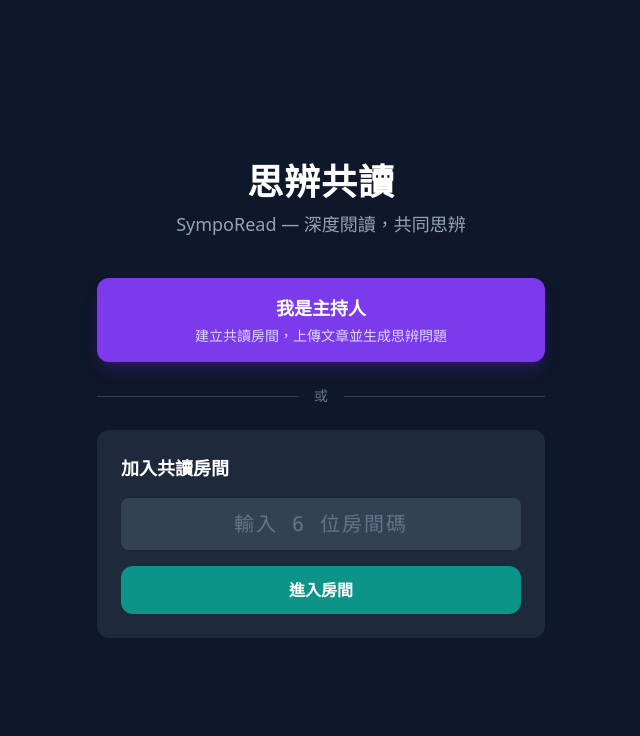
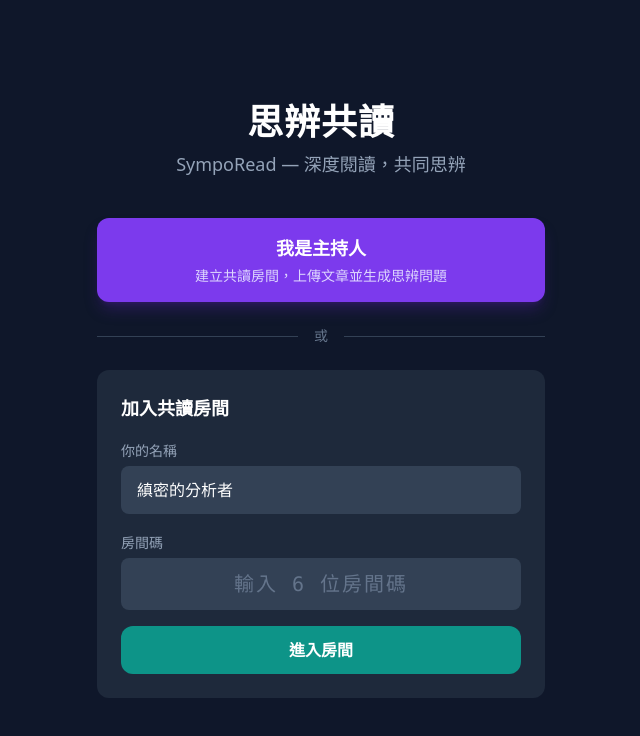
Before and after one commit to WilliamHuang1124/WilliamClaude, a React (Vite) app: page / in a window 1280 px wide. Shown: the top 736 px of the page, without its empty margins (319-959 px from the left). Built offline with nearby package versions, Linux system fonts and the light colour scheme.

Commit message:
fix: add name input to Landing join form

```diff
--- a/src/components/Landing.jsx
+++ b/src/components/Landing.jsx
@@ -1,17 +1,32 @@
 import React, { useState } from 'react'
+
+const ANONYMOUS_NAMES = [
+  '深思的哲學家', '縝密的分析者', '銳利的批評者', '洞見的觀察者',
+  '清醒的夢想家', '理性的詩人', '審慎的探索者', '敏銳的質疑者',
+]
+
+function getDefaultName() {
+  let n = sessionStorage.getItem('sympo_name')
+  if (!n) { n = ANONYMOUS_NAMES[Math.floor(Math.random() * ANONYMOUS_NAMES.length)]; sessionStorage.setItem('sympo_name', n) }
+  return n
+}
 
 export default function Landing({ onHost, onMember }) {
   const [code, setCode] = useState('')
+  const [name, setName] = useState(() => getDefaultName())
   const [err, setErr] = useState('')
 
   function handleJoin() {
-    const trimmed = code.trim().toUpperCase()
-    if (!/^[A-Z0-9]{6}$/.test(trimmed)) {
+    const trimmedName = name.trim()
+    if (!trimmedName) { setErr('請先輸入你的名稱'); return }
+    const trimmedCode = code.trim().toUpperCase()
+    if (!/^[A-Z0-9]{6}$/.test(trimmedCode)) {
       setErr('請輸入有效的 6 位房間碼（英文字母或數字）')
       return
     }
+    sessionStorage.setItem('sympo_name', trimmedName)
     setErr('')
-    onMember(trimmed)
+    onMember(trimmedCode)
   }
 
   return (
@@ -41,6 +56,20 @@ export default function Landing({ onHost, onMember }) {
 
         <div className="bg-slate-800 rounded-xl p-6 space-y-4">
           <h2 className="text-white font-semibold text-lg">加入共讀房間</h2>
+          <div className="space-y-1">
+            <label className="text-slate-400 text-sm">你的名稱</label>
+            <input
+              type="text"
+              maxLength={20}
+              value={name}
+              onChange={e => { setName(e.target.value); setErr('') }}
+              onKeyDown={e => e.key === 'Enter' && handleJoin()}
+              placeholder="輸入你的名稱，方便主持人辨識"
+              className="w-full bg-slate-700 text-white placeholder-slate-500 rounded-lg px-4 py-3 focus:outline-none focus:ring-2 focus:ring-violet-500"
+            />
+          </div>
+          <div className="space-y-1">
+            <label className="text-slate-400 text-sm">房間碼</label>
             <input
               type="text"
               maxLength={6}
@@ -50,6 +79,7 @@ export default function Landing({ onHost, onMember }) {
               placeholder="輸入 6 位房間碼"
               className="w-full bg-slate-700 text-white placeholder-slate-500 rounded-lg px-4 py-3 text-center text-xl tracking-widest font-mono focus:outline-none focus:ring-2 focus:ring-violet-500"
             />
+          </div>
           {err && <p className="text-red-400 text-sm">{err}</p>}
           <button
             onClick={handleJoin}
```
Lines whose indentation alone changed are shown as unchanged.
